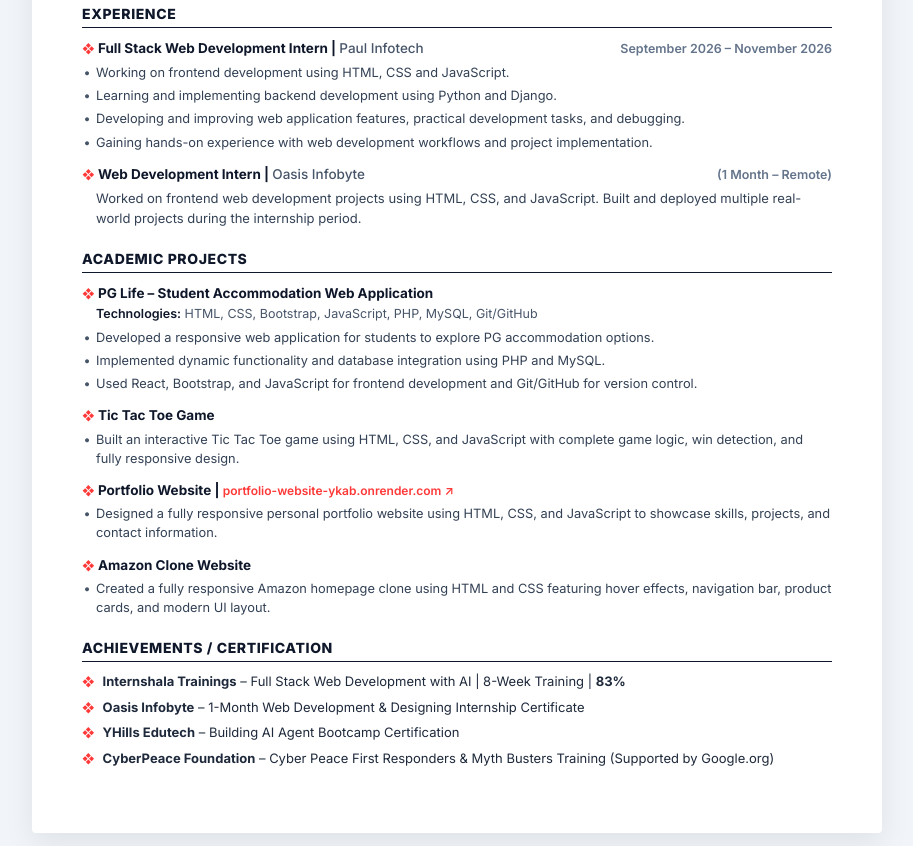
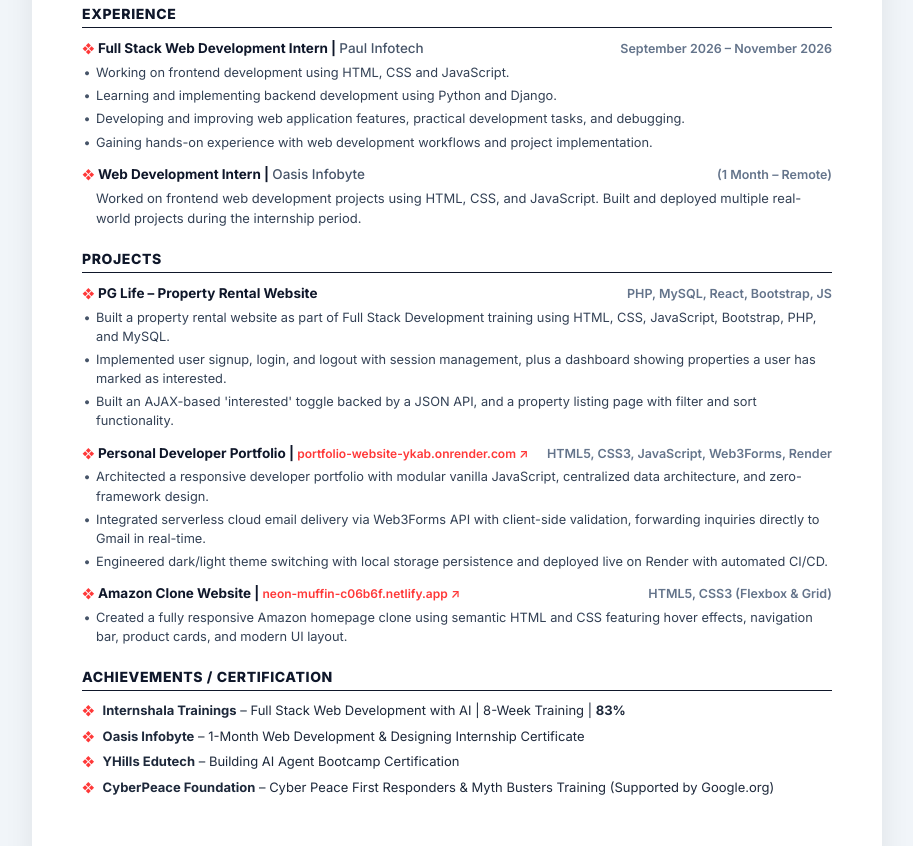
Before and after one commit to pankaj-shaw05/MY-PORTFOLIO, a plain HTML site: page resume.html in a window 1280 px wide. Shown: the part 510-1356 px from the top of the page, without its empty margins (183-1096 px from the left). Drawn offline with Linux system fonts and the light colour scheme.

Commit message:
feat: add personal portfolio with live link under projects in resume

```diff
--- a/resume.html
+++ b/resume.html
@@ -398,52 +398,50 @@
       </div>
     </section>
 
-    <!-- ACADEMIC PROJECTS -->
+    <!-- PROJECTS -->
     <section class="resume-section">
-      <h2 class="section-heading">Academic Projects</h2>
+      <h2 class="section-heading">Projects</h2>
 
       <!-- Project 1: PG Life -->
       <div class="resume-item">
-        <div class="item-title">
-          <span class="bullet-point">❖</span> PG Life – Student Accommodation Web Application
-        </div>
-        <div style="font-size: 12.5px; color: #475569; padding-left: 14px; margin: 2px 0 4px;">
-          <span class="tech-inline">Technologies:</span> HTML, CSS, Bootstrap, JavaScript, PHP, MySQL, Git/GitHub
+        <div class="item-header">
+          <div class="item-title">
+            <span class="bullet-point">❖</span> PG Life – Property Rental Website
+          </div>
+          <div class="item-date">PHP, MySQL, React, Bootstrap, JS</div>
         </div>
         <ul class="resume-bullets">
-          <li>Developed a responsive web application for students to explore PG accommodation options.</li>
-          <li>Implemented dynamic functionality and database integration using PHP and MySQL.</li>
-          <li>Used React, Bootstrap, and JavaScript for frontend development and Git/GitHub for version control.</li>
+          <li>Built a property rental website as part of Full Stack Development training using HTML, CSS, JavaScript, Bootstrap, PHP, and MySQL.</li>
+          <li>Implemented user signup, login, and logout with session management, plus a dashboard showing properties a user has marked as interested.</li>
+          <li>Built an AJAX-based 'interested' toggle backed by a JSON API, and a property listing page with filter and sort functionality.</li>
         </ul>
       </div>
 
-      <!-- Project 2: Tic Tac Toe -->
+      <!-- Project 2: Personal Developer Portfolio (Right below PG Life) -->
       <div class="resume-item" style="margin-top: 10px;">
-        <div class="item-title">
-          <span class="bullet-point">❖</span> Tic Tac Toe Game
+        <div class="item-header">
+          <div class="item-title">
+            <span class="bullet-point">❖</span> Personal Developer Portfolio | <a href="https://portfolio-website-ykab.onrender.com" target="_blank" style="color: #ff3838; text-decoration: none; font-size: 12px; font-weight: 600;">portfolio-website-ykab.onrender.com ↗</a>
+          </div>
+          <div class="item-date">HTML5, CSS3, JavaScript, Web3Forms, Render</div>
         </div>
         <ul class="resume-bullets">
-          <li>Built an interactive Tic Tac Toe game using HTML, CSS, and JavaScript with complete game logic, win detection, and fully responsive design.</li>
+          <li>Architected a responsive developer portfolio with modular vanilla JavaScript, centralized data architecture, and zero-framework design.</li>
+          <li>Integrated serverless cloud email delivery via Web3Forms API with client-side validation, forwarding inquiries directly to Gmail in real-time.</li>
+          <li>Engineered dark/light theme switching with local storage persistence and deployed live on Render with automated CI/CD.</li>
         </ul>
       </div>
 
-      <!-- Project 3: Portfolio Website -->
+      <!-- Project 3: Amazon Clone -->
       <div class="resume-item" style="margin-top: 10px;">
-        <div class="item-title">
-          <span class="bullet-point">❖</span> Portfolio Website | <a href="https://portfolio-website-ykab.onrender.com" target="_blank" style="color: #ff3838; text-decoration: none; font-size: 12px; font-weight: 600;">portfolio-website-ykab.onrender.com ↗</a>
+        <div class="item-header">
+          <div class="item-title">
+            <span class="bullet-point">❖</span> Amazon Clone Website | <a href="https://neon-muffin-c06b6f.netlify.app/" target="_blank" style="color: #ff3838; text-decoration: none; font-size: 12px; font-weight: 600;">neon-muffin-c06b6f.netlify.app ↗</a>
+          </div>
+          <div class="item-date">HTML5, CSS3 (Flexbox & Grid)</div>
         </div>
         <ul class="resume-bullets">
-          <li>Designed a fully responsive personal portfolio website using HTML, CSS, and JavaScript to showcase skills, projects, and contact information.</li>
-        </ul>
-      </div>
-
-      <!-- Project 4: Amazon Clone -->
-      <div class="resume-item" style="margin-top: 10px;">
-        <div class="item-title">
-          <span class="bullet-point">❖</span> Amazon Clone Website
-        </div>
-        <ul class="resume-bullets">
-          <li>Created a fully responsive Amazon homepage clone using HTML and CSS featuring hover effects, navigation bar, product cards, and modern UI layout.</li>
+          <li>Created a fully responsive Amazon homepage clone using semantic HTML and CSS featuring hover effects, navigation bar, product cards, and modern UI layout.</li>
         </ul>
       </div>
     </section>
```
Also changed, not shown: index.html (+21 -16 lines).
